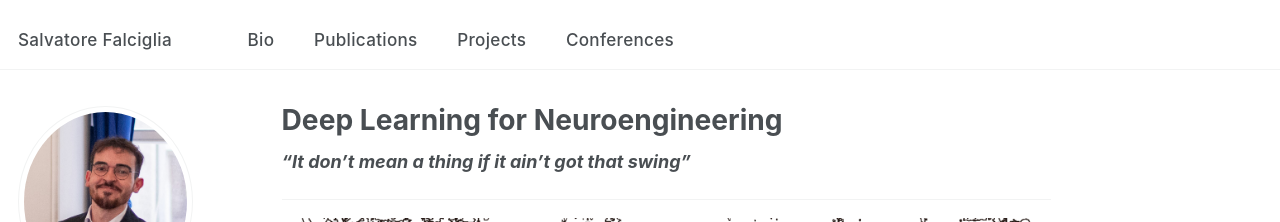
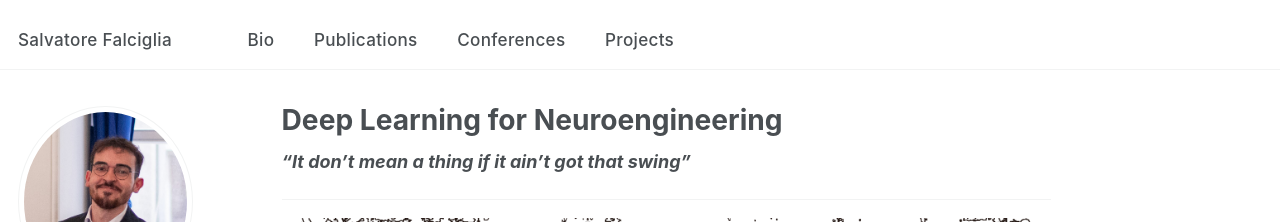
Before and after one commit to falciglia/falciglia.github.io, a Jekyll site: the page built from _pages/about.md, in a window 1280 px wide. Shown: the top 222 px of the page. Built offline with Jekyll 4.4.1, drawn with Linux system fonts in a browser that asks for light colours; some web fonts are replaced; part of the change alters nothing that is shown.

```diff
--- a/_data/navigation.yml
+++ b/_data/navigation.yml
@@ -11,8 +11,8 @@ main:
   - title: "Publications"
     url: /publications/
 
+  - title: "Conferences"
+    url: /conferences/
+
   - title: "Projects"
     url: /projects/
-
-  - title: "Conferences"
-    url: /conferences/
```
